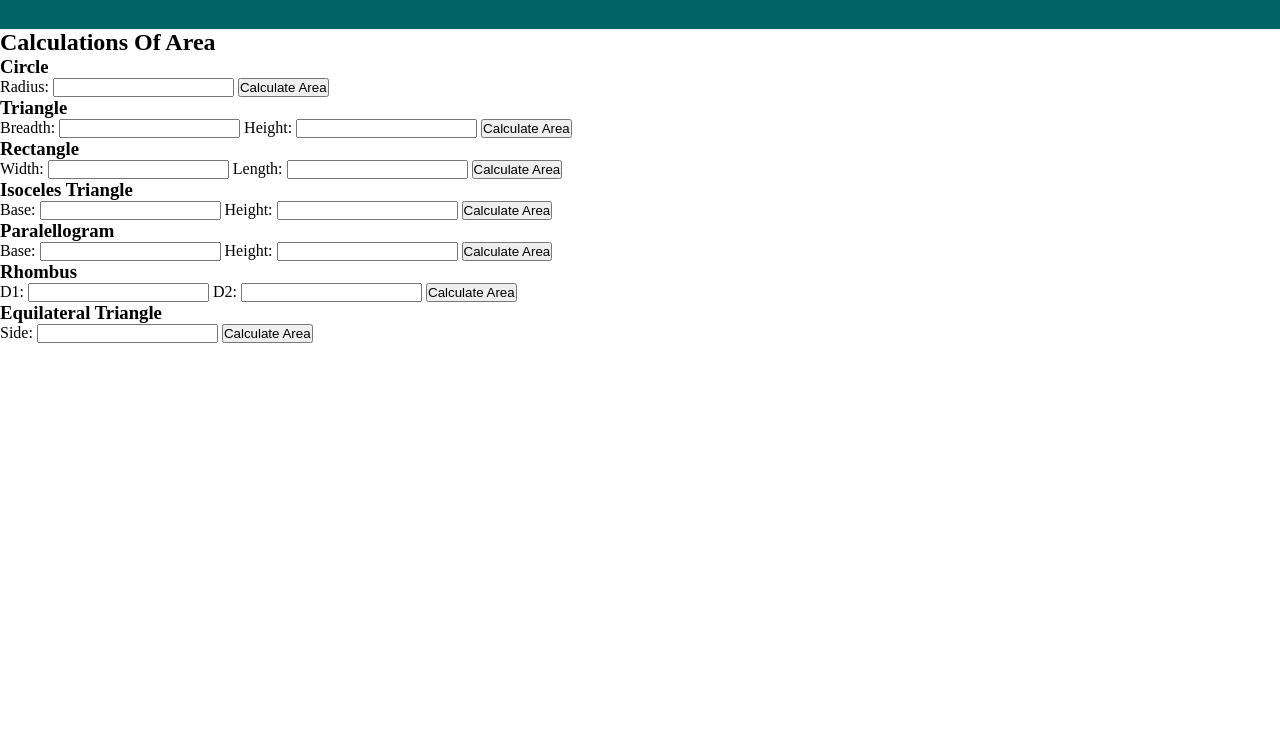
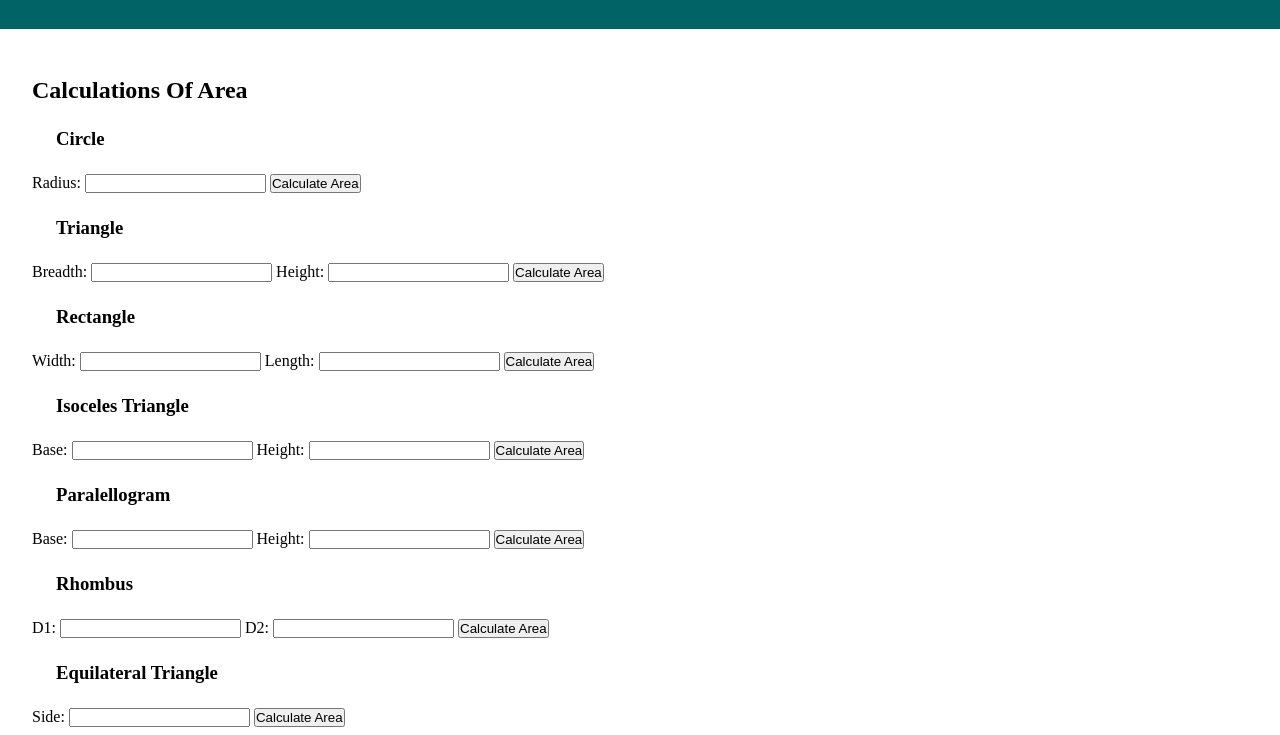
Before and after one commit to arpita-2/js-ques, a plain HTML site: page index.html in a window 1280 px wide. Shown: the part 65-800 px from the top of the page. Drawn offline with Linux system fonts and the light colour scheme.

Commit message:
container css

```diff
--- a/style.css
+++ b/style.css
@@ -28,3 +28,11 @@ a {
   color: black;
   font-size: 1.3rem;
 }
+
+.container {
+  margin: 3rem 0rem 0rem 2rem;
+}
+
+h3 {
+  padding: 1.5rem;
+}
```
